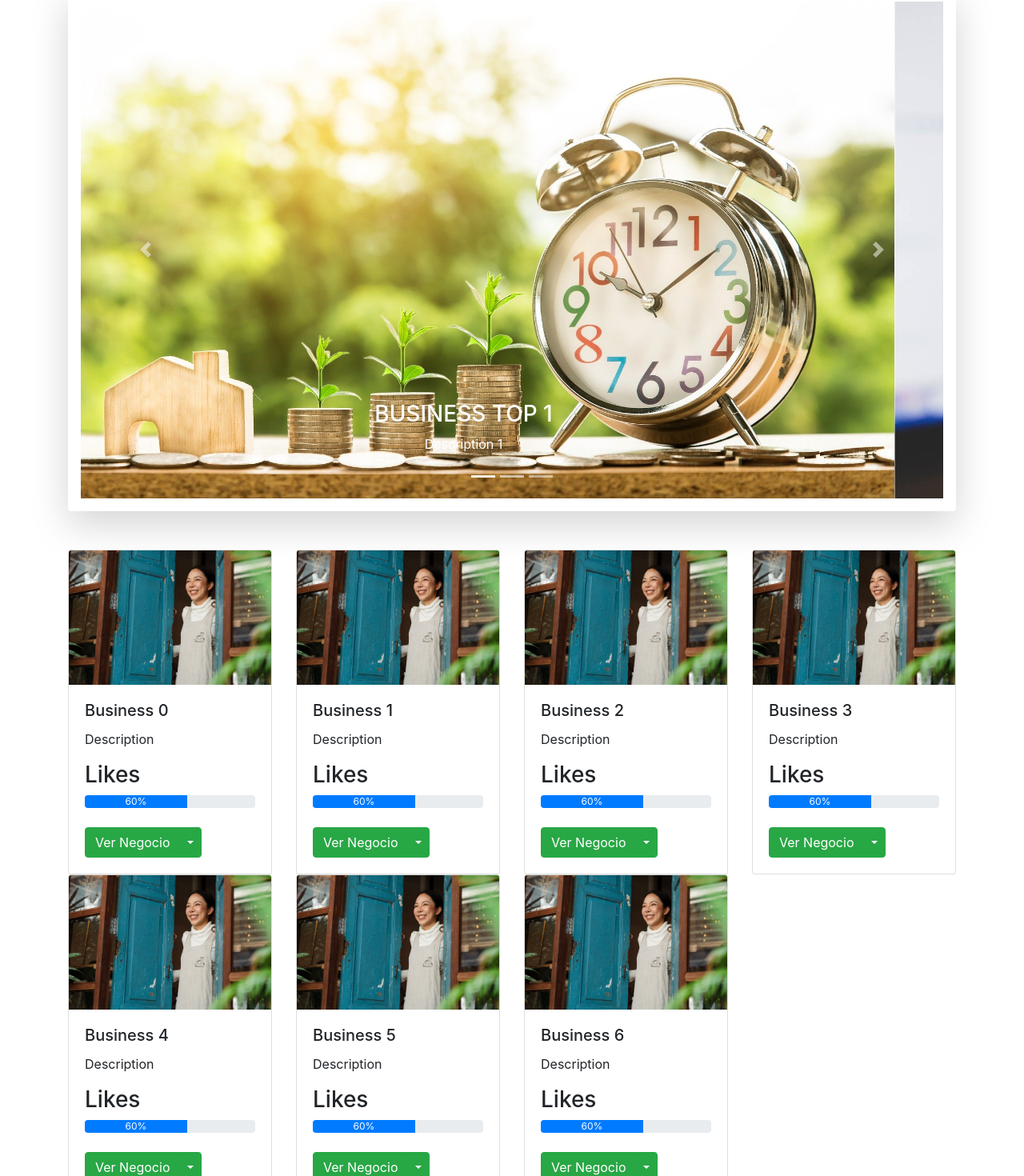
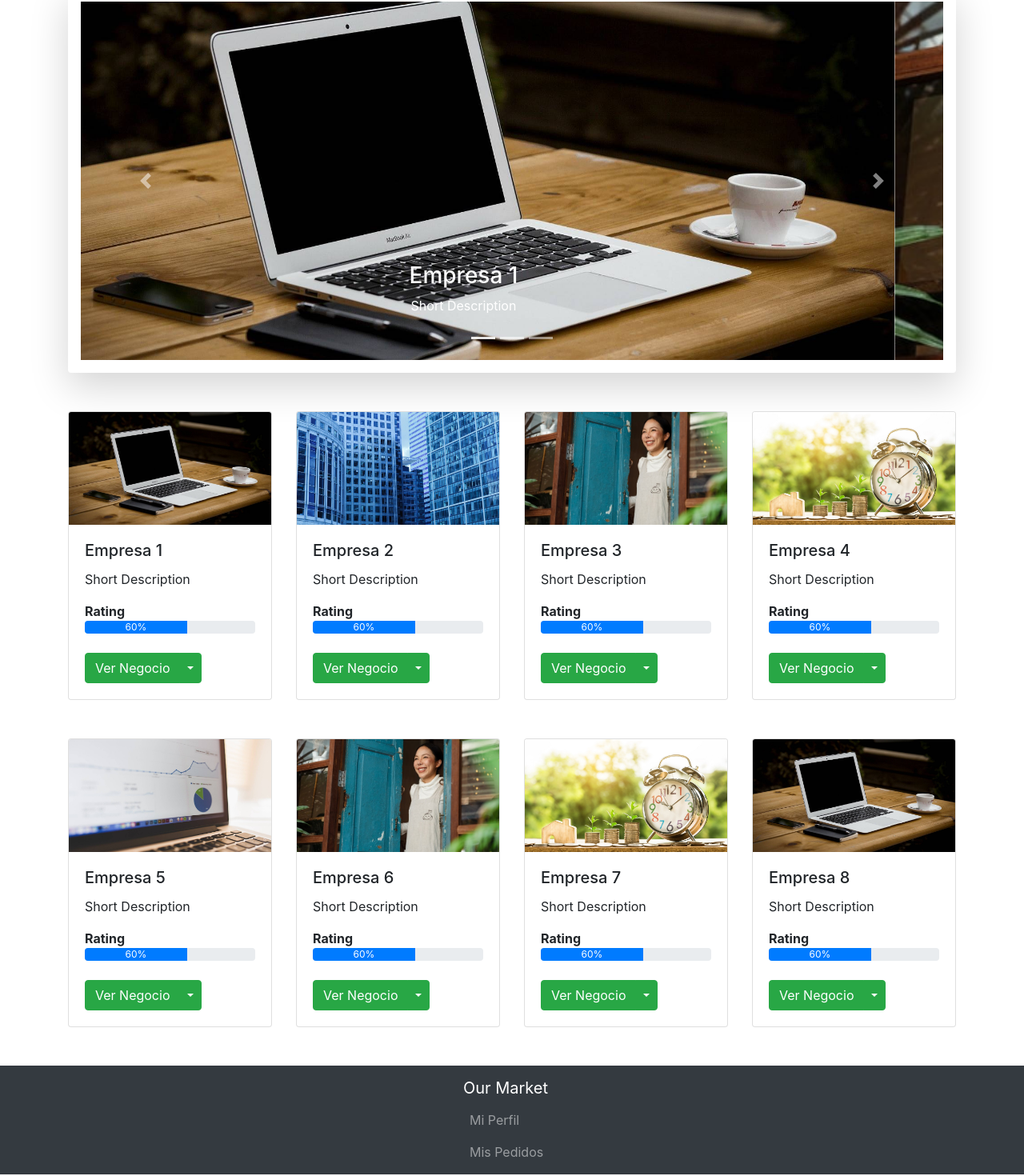
Before and after one commit to andresgobl98/our-market, a React (Create React App) app: page / in a window 1280 px wide. Shown: the part 428-1898 px from the top of the page at 80% size. Built offline with nearby package versions, Linux system fonts and the light colour scheme.

Commit message:
Added axios and json functionality

```diff
--- a/package.json
+++ b/package.json
@@ -6,6 +6,7 @@
     "@testing-library/jest-dom": "^4.2.4",
     "@testing-library/react": "^9.5.0",
     "@testing-library/user-event": "^7.2.1",
+    "axios": "^0.20.0",
     "bootstrap": "^4.5.2",
     "react": "^16.13.1",
     "react-bootstrap": "^1.3.0",
--- /dev/null
+++ b/public/posts.json
@@ -0,0 +1,66 @@
+[
+    {
+        "id": 1,
+        "name": "Empresa 1",
+        "highlighted": true,
+        "sDescr": "Short Description",
+        "lDescr": "Long Description",
+        "img": "computador.jpg"
+    },
+    {
+        "id": 2,
+        "name": "Empresa 2",
+        "highlighted": false,
+        "sDescr": "Short Description",
+        "lDescr": "Long Description",
+        "img": "edificio.jpg"
+    },
+    {
+        "id": 3,
+        "name": "Empresa 3",
+        "highlighted": true,
+        "sDescr": "Short Description",
+        "lDescr": "Long Description",
+        "img": "old-lady.jpg"
+    },
+    {
+        "id": 4,
+        "name": "Empresa 4",
+        "highlighted": true,
+        "sDescr": "Short Description",
+        "lDescr": "Long Description",
+        "img": "reloj.jpg"
+    },
+    {
+        "id": 5,
+        "name": "Empresa 5",
+        "highlighted": false,
+        "sDescr": "Short Description",
+        "lDescr": "Long Description",
+        "img": "money.jpg"
+    },
+    {
+        "id": 6,
+        "name": "Empresa 6",
+        "highlighted": false,
+        "sDescr": "Short Description",
+        "lDescr": "Long Description",
+        "img": "old-lady.jpg"
+    },
+    {
+        "id": 7,
+        "name": "Empresa 7",
+        "highlighted": false,
+        "sDescr": "Short Description",
+        "lDescr": "Long Description",
+        "img": "reloj.jpg"
+    },
+    {
+        "id": 8,
+        "name": "Empresa 8",
+        "highlighted": false,
+        "sDescr": "Short Description",
+        "lDescr": "Long Description",
+        "img": "computador.jpg"
+    }
+]
--- a/src/Components/App/App.js
+++ b/src/Components/App/App.js
@@ -1,11 +1,12 @@
 import React from 'react';
-import Highlights from '../Highlights/Highlights';
+import Footer from '../Footer/Footer';
 import Navigation from '../Navigation/Navigation';
 
 function App() {
   return (
     <div className="App">
       <Navigation />
+      <Footer />
     </div>
   );
 }
--- a/src/Components/Dashboard/Dashboard.js
+++ b/src/Components/Dashboard/Dashboard.js
@@ -6,23 +6,10 @@ import Col from 'react-bootstrap/Col';
 import Button from 'react-bootstrap/Button';
 
 export default class Dashboard extends Component {
-    constructor() {
-        super()
-
-        this.state = {
-            posts: [{ name: "Business 0", descr: "Description", img: "old-lady.jpg" },
-            { name: "Business 1", descr: "Description ", img: "old-lady.jpg" },
-            { name: "Business 2", descr: "Description", img: "old-lady.jpg" },
-            { name: "Business 3", descr: "Description", img: "old-lady.jpg" },
-            { name: "Business 4", descr: "Description", img: "old-lady.jpg" },
-            { name: "Business 5", descr: "Description", img: "old-lady.jpg" },
-            { name: "Business 6", descr: "Description", img: "old-lady.jpg" }]
-        }
-    }
 
     render() {
-        const posts = this.state.posts.map(post => {
-            return <Post bName={post.name} bDescr={post.descr} bImage={post.img} />
+        const posts = this.props.posts.map(post => {
+            return <Post key={post.id} bName={post.name} bDescr={post.sDescr} bImage={post.img} />
         })
 
         return (
--- /dev/null
+++ b/src/Components/Footer/Footer.js
@@ -0,0 +1,37 @@
+import React from 'react';
+import Home from '../Home/Home';
+import Profile from '../Profile/Profile';
+import Navbar from 'react-bootstrap/Navbar';
+import { Nav } from 'react-bootstrap';
+import Container from 'react-bootstrap/Container';
+import Row from 'react-bootstrap/Row';
+import Col from 'react-bootstrap/Col';
+import {
+    BrowserRouter as Router,
+    Switch,
+    Route,
+    Link
+} from "react-router-dom";
+
+export default function Footer() {
+    return (
+        <>
+            <Navbar bg="dark" variant="dark" expand="md" sticky="bottom">
+                <Container className="justify-content-center">
+                    <Row>
+                        <Col sm="12">
+                            <Navbar.Brand as={Link} to="/">Our Market</Navbar.Brand>
+                            <Navbar.Collapse>
+                                <Nav className="flex-column">
+                                    <Nav.Link as={Link} to="/profile">Mi Perfil</Nav.Link>
+                                    <Nav.Link as={Link} to="/orders">Mis Pedidos</Nav.Link>
+                                </Nav>
+                            </Navbar.Collapse>
+                            <Navbar.Toggle aria-controls="basic-navbar-nav" />
+                        </Col>
+                    </Row>
+                </Container>
+            </Navbar>
+        </>
+    )
+}
--- /dev/null
+++ b/src/Components/Highlights/Highlights.css
@@ -0,0 +1,5 @@
+.itemImg {
+    width: 100%;
+    height: 35vw;
+    object-fit: cover;
+}
--- a/src/Components/Highlights/Highlights.js
+++ b/src/Components/Highlights/Highlights.js
@@ -1,4 +1,5 @@
 import React, { Component } from 'react';
+import './Highlights.css';
 import Carousel from 'react-bootstrap/Carousel';
 import Container from 'react-bootstrap/Container';
 import Row from 'react-bootstrap/Row';
@@ -6,38 +7,27 @@ import Col from 'react-bootstrap/Col';
 
 export default class Highlights extends Component {
     render() {
+        const items = this.props.highlights.map(item => {
+            return (
+                <Carousel.Item>
+                    <img className="itemImg d-block w-100" src={require("../../Images/" + item.img)} />
+                    <Carousel.Caption>
+                        <h3>{item.name}</h3>
+                        <p>{item.sDescr}</p>
+                    </Carousel.Caption>
+                </Carousel.Item>
+            )
+        })
+
         return (
             <Container>
-                <div class="shadow-lg p-3 mb-5 bg-white rounded">
+                <div className="shadow-lg p-3 mb-5 bg-white rounded">
                     <Row>
                         <Col>
                             <Carousel>
-                                <Carousel.Item>
-                                    <img className="d-block w-100" src={require("../../Images/reloj.jpg")} />
-                                    <Carousel.Caption>
-                                        <h3>BUSINESS TOP 1</h3>
-                                        <p>Description 1</p>
-                                    </Carousel.Caption>
-                                </Carousel.Item>
-
-                                <Carousel.Item>
-                                    <img className="d-block w-100" src={require("../../Images/money.jpg")} />
-                                    <Carousel.Caption>
-                                        <h3>BUSINESS TOP 2</h3>
-                                        <p>Description 2</p>
-                                    </Carousel.Caption>
-                                </Carousel.Item>
-
-                                <Carousel.Item>
-                                    <img className="d-block w-100" src={require("../../Images/computador.jpg")} />
-                                    <Carousel.Caption>
-                                        <h3>BUSINESS TOP 3</h3>
-                                        <p>Description 3</p>
-                                    </Carousel.Caption>
-                                </Carousel.Item>
+                                {items}
                             </Carousel>
                         </Col>
-
                     </Row>
                 </div>
             </Container>
--- a/src/Components/Home/Home.js
+++ b/src/Components/Home/Home.js
@@ -2,14 +2,46 @@ import React, { Component } from 'react';
 import Highlights from '../Highlights/Highlights';
 import Dashboard from '../Dashboard/Dashboard';
 import Presentation from '../Presentation/Presentation';
+import axios from 'axios';
 
 export default class Home extends Component {
+    constructor() {
+        super()
+
+        this.state = {
+            posts: []
+        }
+    }
+
+    componentDidMount () {
+        axios.get('./posts.json')
+            .then(response => {
+                const posts = response.data.slice(0,10);
+
+                const updatedPosts = posts.map(post => {
+                    return {
+                        id: post.id.toString(),
+                        name: post.name,
+                        highlighted: post.highlighted,
+                        sDescr: post.sDescr,
+                        lDescr: post.lDescr,
+                        img: post.img
+                    }
+                });
+
+                this.setState({posts: updatedPosts})
+            });
+    }
+
     render() {
+        const highArray = this.state.posts.filter(function (pst) {
+            return pst.highlighted
+        })
         return (
             <div>
                 <Presentation />
-                <Highlights />
-                <Dashboard />
+                <Highlights highlights={highArray} />
+                <Dashboard posts={this.state.posts} />
             </div>
         )
     }
--- a/src/Components/Navigation/Navigation.js
+++ b/src/Components/Navigation/Navigation.js
@@ -25,8 +25,8 @@ export default function Navigation() {
                         <Nav.Link as={Link} to="/orders">Mis Pedidos</Nav.Link>
                     </Nav>
                     <Form inline>
-                        <FormControl type="text" placeholder="Search" className="mr-sm-2" />
-                        <Button variant="outline-success">Search</Button>
+                        <FormControl type="text" placeholder="Empresa, producto, etc." className="mr-sm-2" />
+                        <Button variant="outline-success">Buscar</Button>
                     </Form>
                 </Navbar.Collapse>
 
--- /dev/null
+++ b/src/Components/Post/Post.css
@@ -0,0 +1,13 @@
+.imagen {
+    width: 100%;
+    height: 11vw;
+    object-fit: cover;
+}
+
+.card {
+    margin-bottom: 3em;
+}
+
+.rating {
+    font-weight: bold;
+}
--- a/src/Components/Post/Post.js
+++ b/src/Components/Post/Post.js
@@ -1,23 +1,25 @@
 import React from 'react';
+import './Post.css';
 import Card from 'react-bootstrap/Card';
 import Col from 'react-bootstrap/Col';
 import Button from 'react-bootstrap/Button';
-import DropdownButton from 'react-bootstrap/DropdownButton';
 import ButtonGroup from 'react-bootstrap/ButtonGroup';
 import Dropdown from 'react-bootstrap/Dropdown';
 import ProgressBar from 'react-bootstrap/ProgressBar';
+
 const now = 60;
+
 export default function Post(props) {
     return (
         <Col sm="6" md="4" lg="3">
             <Card>
-                <Card.Img variant="top" src={require('../../Images/' + props.bImage)} />
+                <Card.Img className="imagen" variant="top" src={require('../../Images/' + props.bImage)} />
                 <Card.Body>
                     <Card.Title>{props.bName}</Card.Title>
                     <Card.Text>
                         {props.bDescr}
                     </Card.Text>
-                    <h3>Likes</h3>
+                    <span className="rating">Rating</span>
                     <ProgressBar now={now} label={`${now}%`} />
                     <br></br>
                     <Dropdown as={ButtonGroup}>
```
Also changed, not shown: 1 other file (tests, documents, lock files or other folders).
